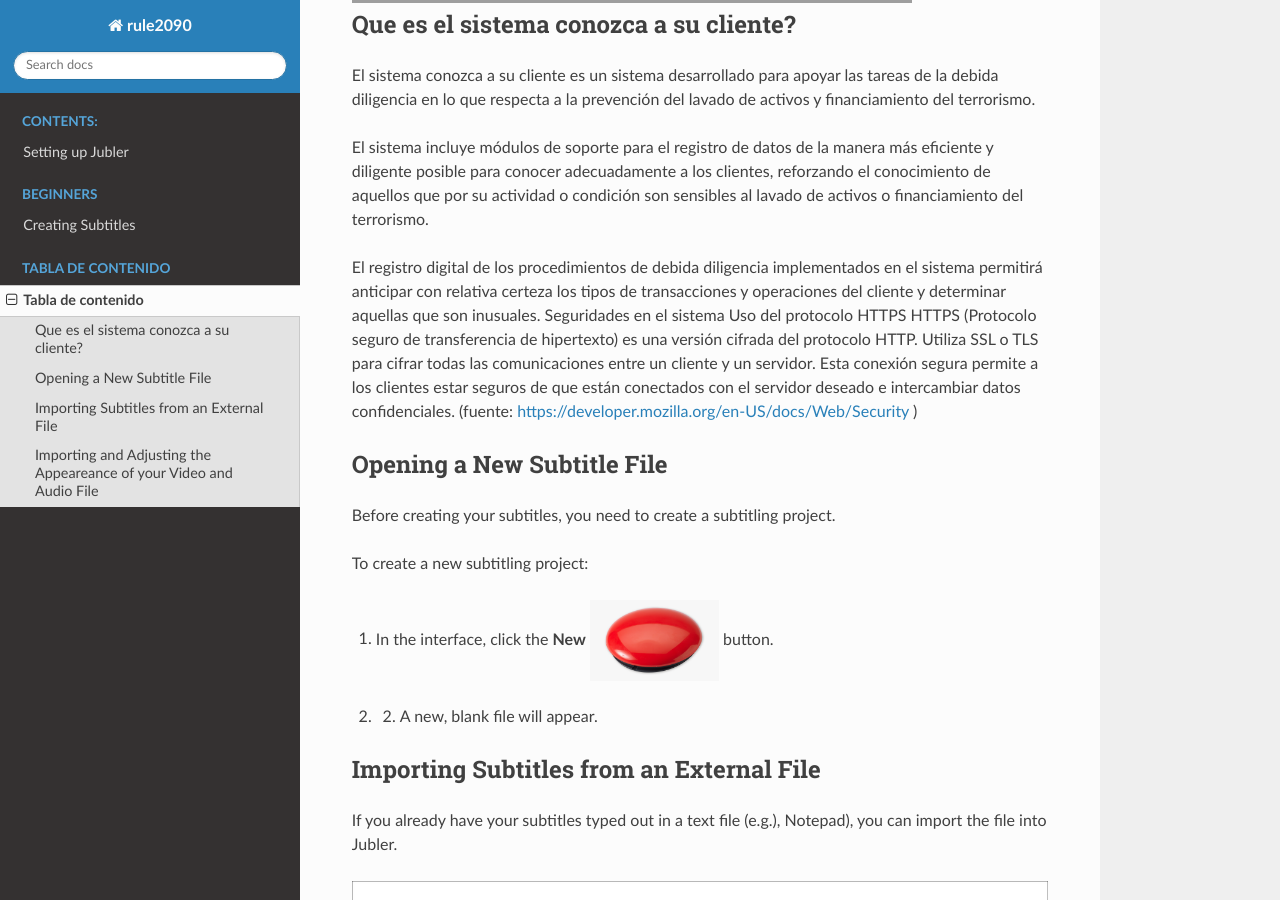
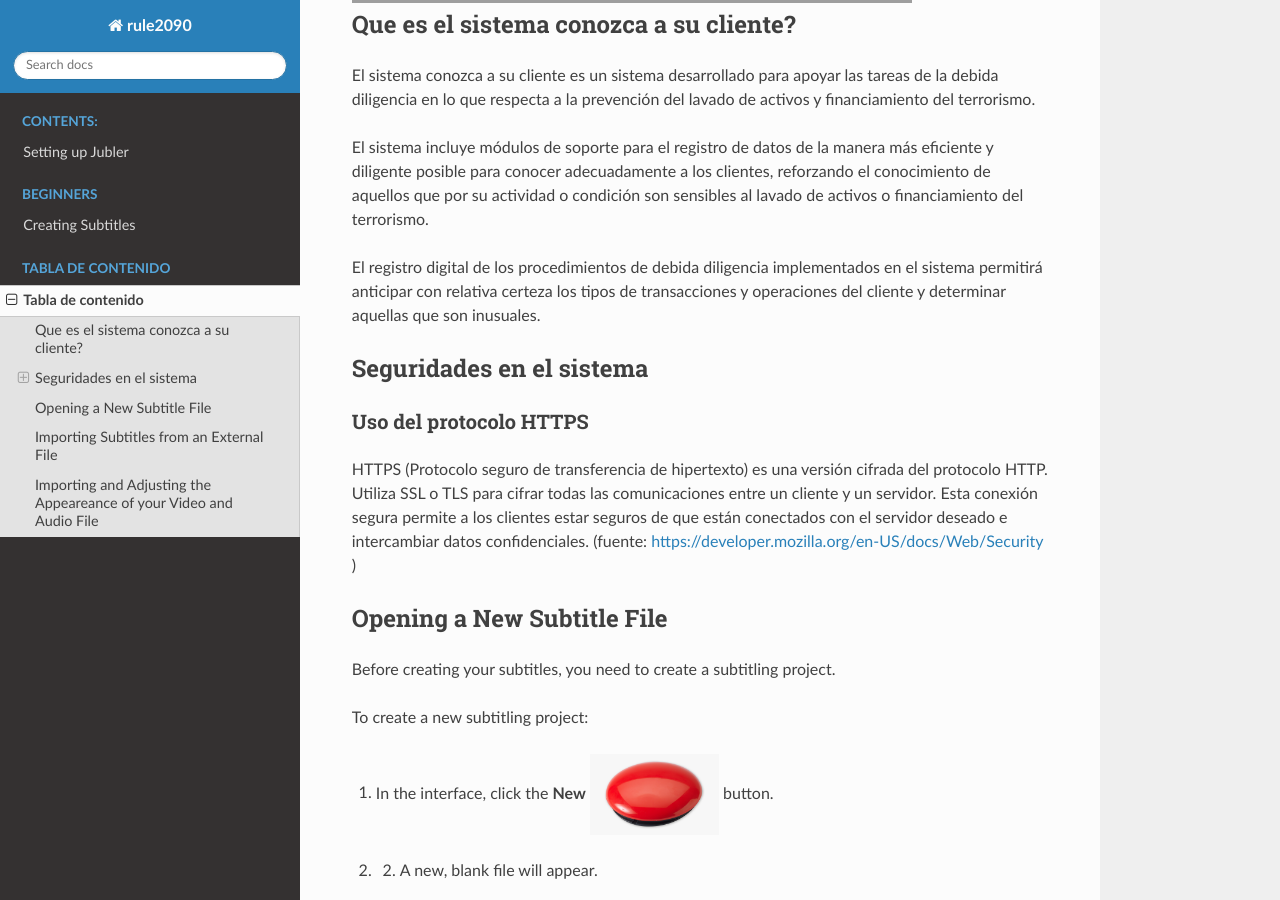
Before and after one commit to jativar/myproject, a Sphinx documentation site: the page built from docs/tabla_de_contenido.rst, in a window 1280 px wide and 900 px high, scrolled down 1144 px. Built offline with Sphinx 7.4.7 and the Read the Docs theme 2.0.0, drawn with Linux system fonts in a browser that asks for light colours; some of the changed lines change nothing that is shown; grey boxes are pictures that could not be loaded.

Commit message:
Update 10 Apr 2022 at 19:23

```diff
--- a/docs/tabla_de_contenido.rst
+++ b/docs/tabla_de_contenido.rst
@@ -2,7 +2,7 @@ Tabla de contenido
 ==================
 
 * :ref:`Que es el sistema conozca a su cliente? <ref_001>`
-* Seguridades en el sistema
+* :ref:`Seguridades en el sistema <ref_002>`
 * Política de privacidad y condiciones de uso del sistema
 * Pantalla de bienvenida al sistema
 * Ingreso al sistema
@@ -48,8 +48,16 @@ El sistema incluye módulos de soporte para el registro de datos de la manera m
 
 
 El registro digital de los procedimientos de debida diligencia implementados en el sistema permitirá anticipar con relativa certeza los tipos de transacciones y operaciones del cliente y determinar aquellas que son inusuales.
+
+
+.. _ref_002:
+
 Seguridades en el sistema
+-------------------------
+
 Uso del protocolo HTTPS
++++++++++++++++++++++++
+
 HTTPS (Protocolo seguro de transferencia de hipertexto) es una versión cifrada del protocolo HTTP. Utiliza SSL o TLS para cifrar todas las comunicaciones entre un cliente y un servidor. Esta conexión segura permite a los clientes estar seguros de que están conectados con el servidor deseado e intercambiar datos confidenciales. (fuente: https://developer.mozilla.org/en-US/docs/Web/Security )
 
 
```
Also changed, not shown: 7 other files.
